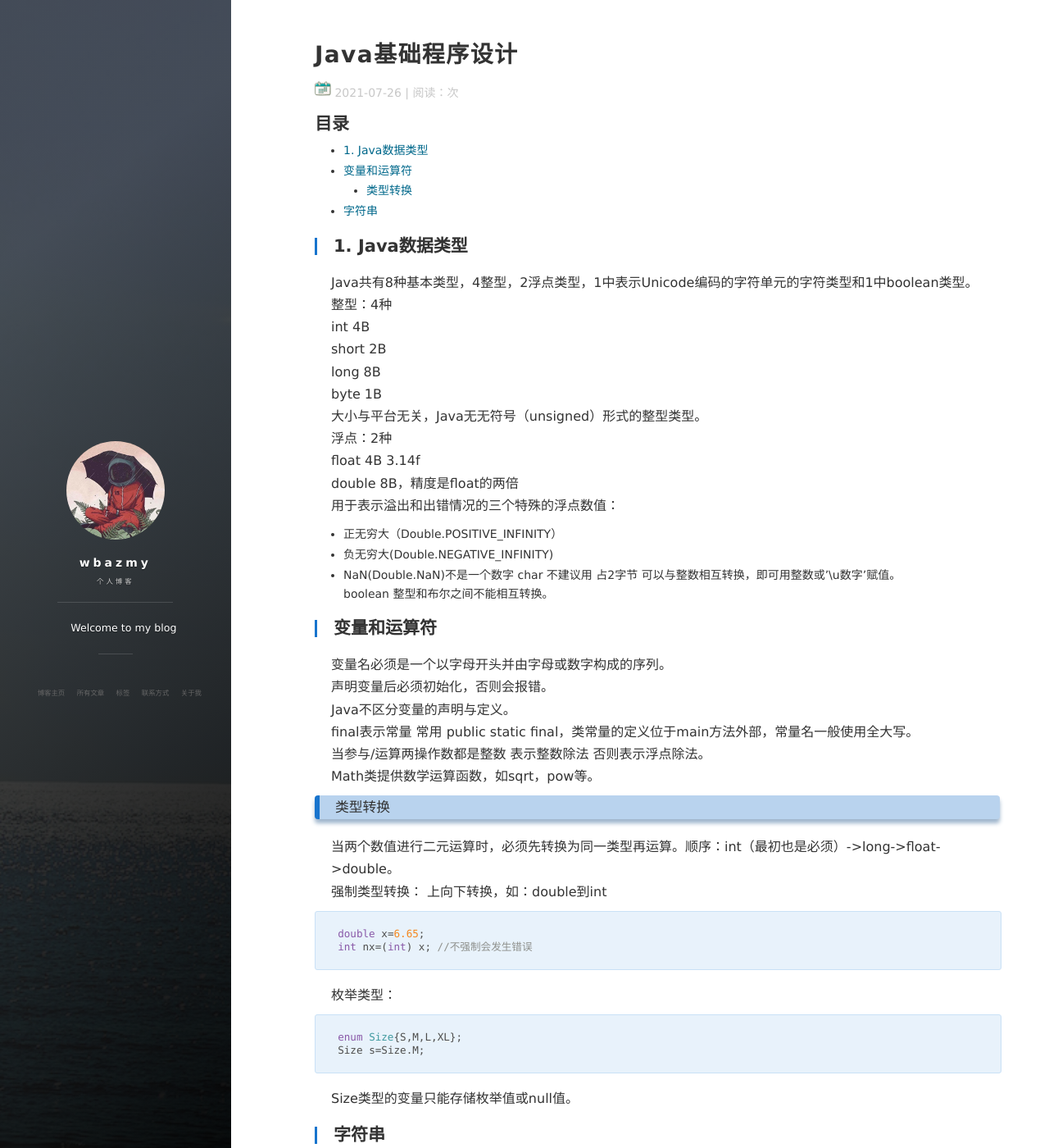
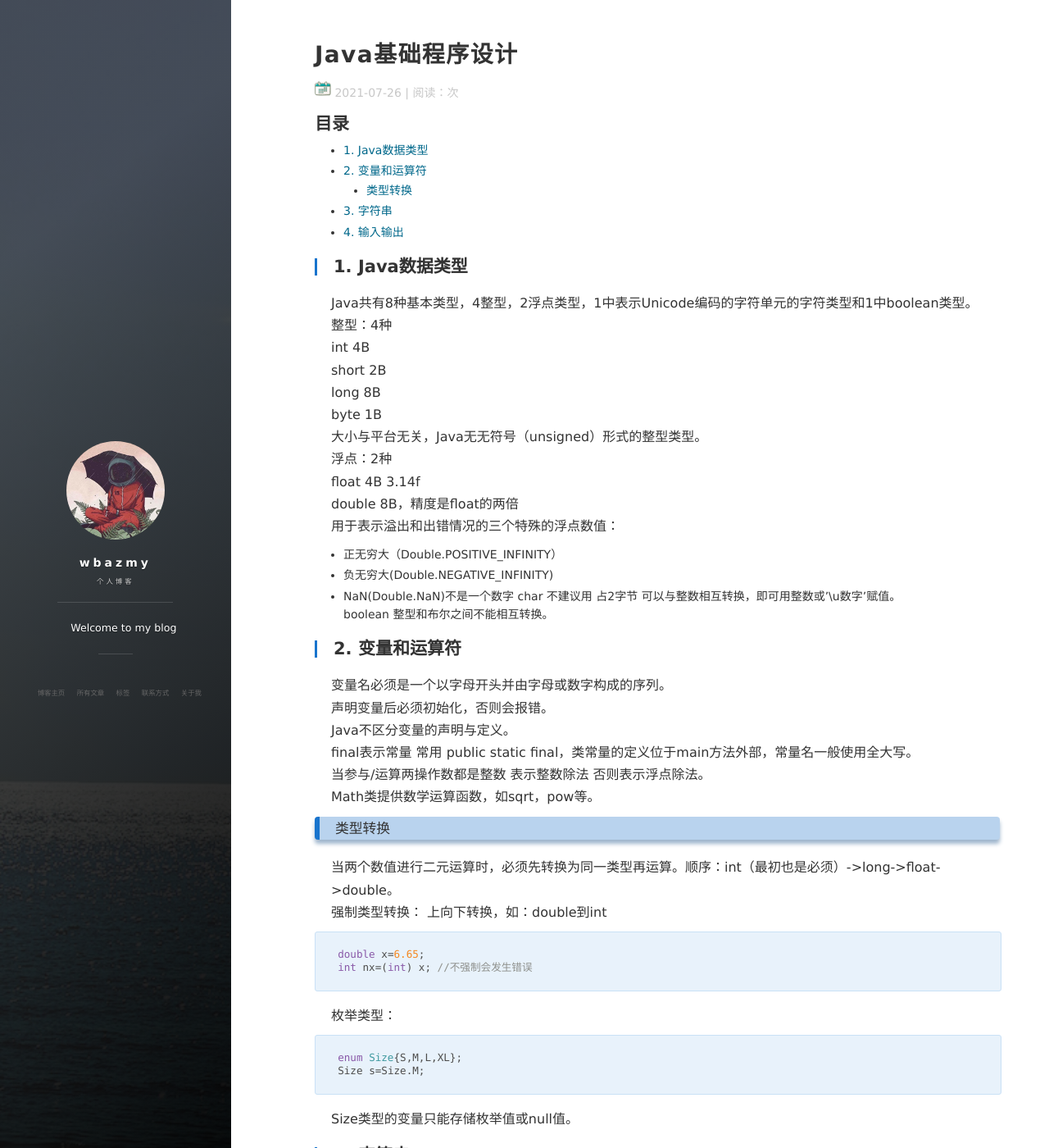
Before and after one commit to wbazmy/wbazmy.github.io, a Jekyll site: the page built from _posts/2021-07-26-Java基础程序设计.md, in a window 1280 px wide and 1400 px high. Shown: the whole window at 82% size. Built offline with Jekyll 4.4.1, drawn with Linux system fonts in a browser that asks for light colours; nearby versions of some CDN libraries; comment, search, counter and statistics services are not loaded.

Commit message:
Update 2021-07-26-Java基础程序设计.md

````diff
--- a/_posts/2021-07-26-Java基础程序设计.md
+++ b/_posts/2021-07-26-Java基础程序设计.md
@@ -22,7 +22,7 @@ double 8B，精度是float的两倍
 char 不建议用 占2字节 可以与整数相互转换，即可用整数或'\u数字'赋值。
 boolean 整型和布尔之间不能相互转换。
 
-## 变量和运算符
+## 2. 变量和运算符
 变量名必须是一个以字母开头并由字母或数字构成的序列。
 声明变量后必须初始化，否则会报错。
 Java不区分变量的声明与定义。
@@ -45,7 +45,7 @@ Size s=Size.M;
 ```
 Size类型的变量只能存储枚举值或null值。
 
-## 字符串
+## 3. 字符串
 - 截取子串：s.substring(0,3)
 - 字符串长度：s.length()
 - 返回单个字符：s.charAt(2)
@@ -68,3 +68,5 @@ builder.append(s2);
 String s3 = builder.toString();  //转化为String
 System.out.println(s3);
 ```
+
+## 4. 输入输出
````
